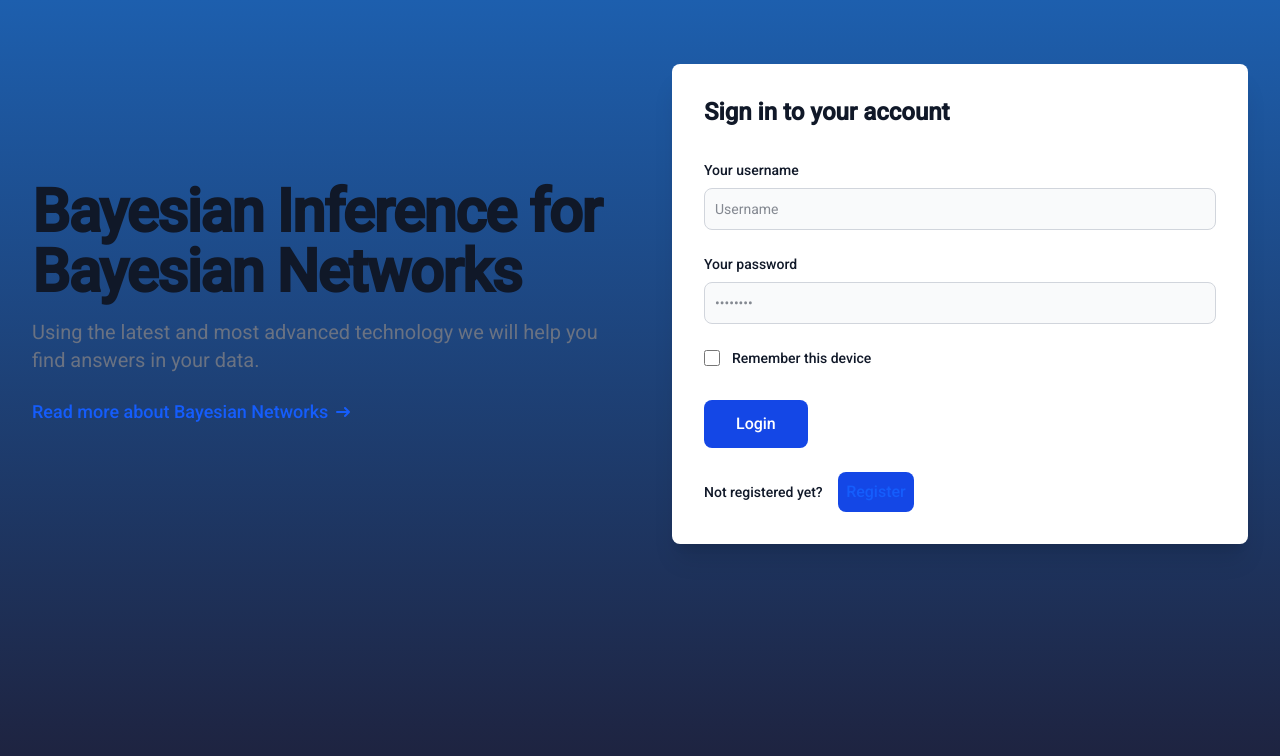
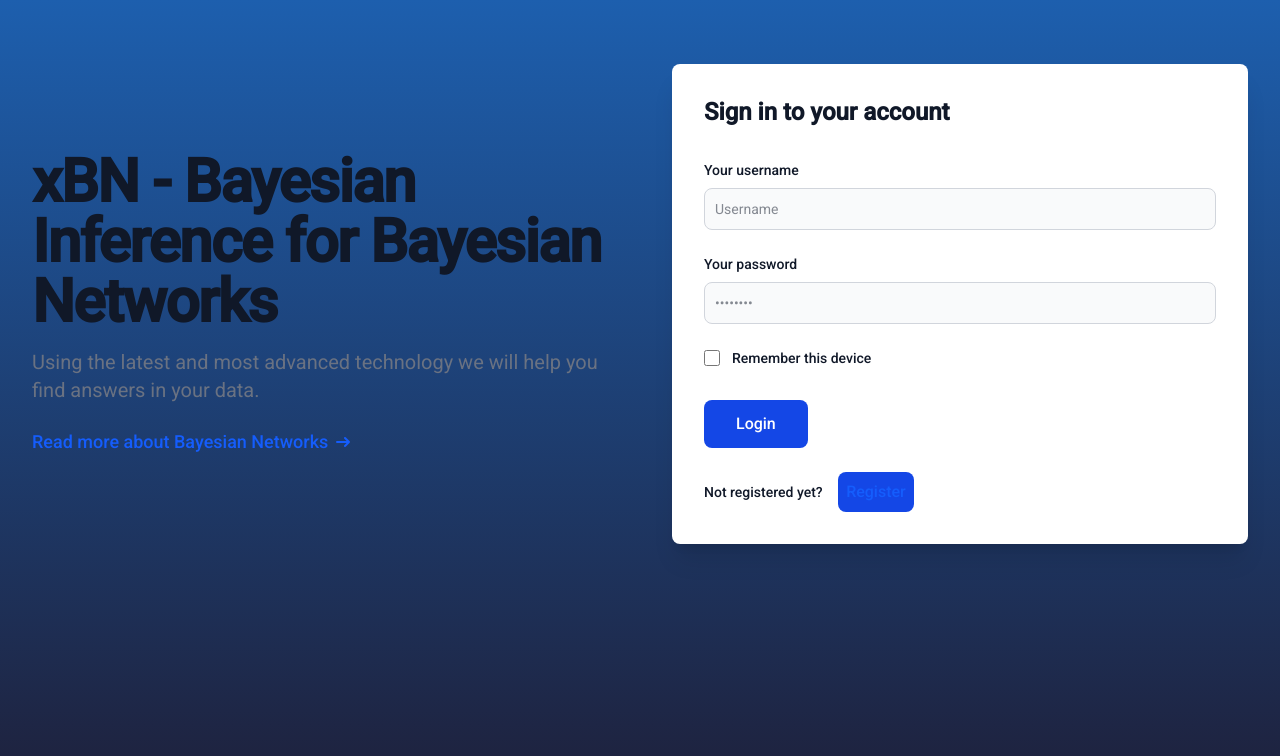
Before and after one commit to DeniBademi/msdt-site, an Angular app: page /login in a window 1280 px wide. Shown: the top 756 px of the page. Built offline with nearby package versions, Linux system fonts and the light colour scheme.

Commit message:
added name

```diff
--- a/src/app/pages/login/login.component.html
+++ b/src/app/pages/login/login.component.html
@@ -2,7 +2,7 @@
   <section class="only-tailwind">
     <div class="container">
       <div class="content">
-        <h1>Bayesian Inference for Bayesian Networks</h1>
+        <h1>xBN - Bayesian Inference for Bayesian Networks</h1>
         <p>Using the latest and most advanced technology we will help you find answers in your data.</p>
         <a href="https://en.wikipedia.org/wiki/Bayesian_network" target="_blank">
           Read more about Bayesian Networks
--- a/src/index.html
+++ b/src/index.html
@@ -2,7 +2,7 @@
 <html lang="en">
 <head>
   <meta charset="utf-8">
-  <title>Client</title>
+  <title>xBN</title>
   <base href="/">
   <meta name="viewport" content="width=device-width, initial-scale=1">
   <link rel="icon" type="image/x-icon" href="favicon.ico">
```
